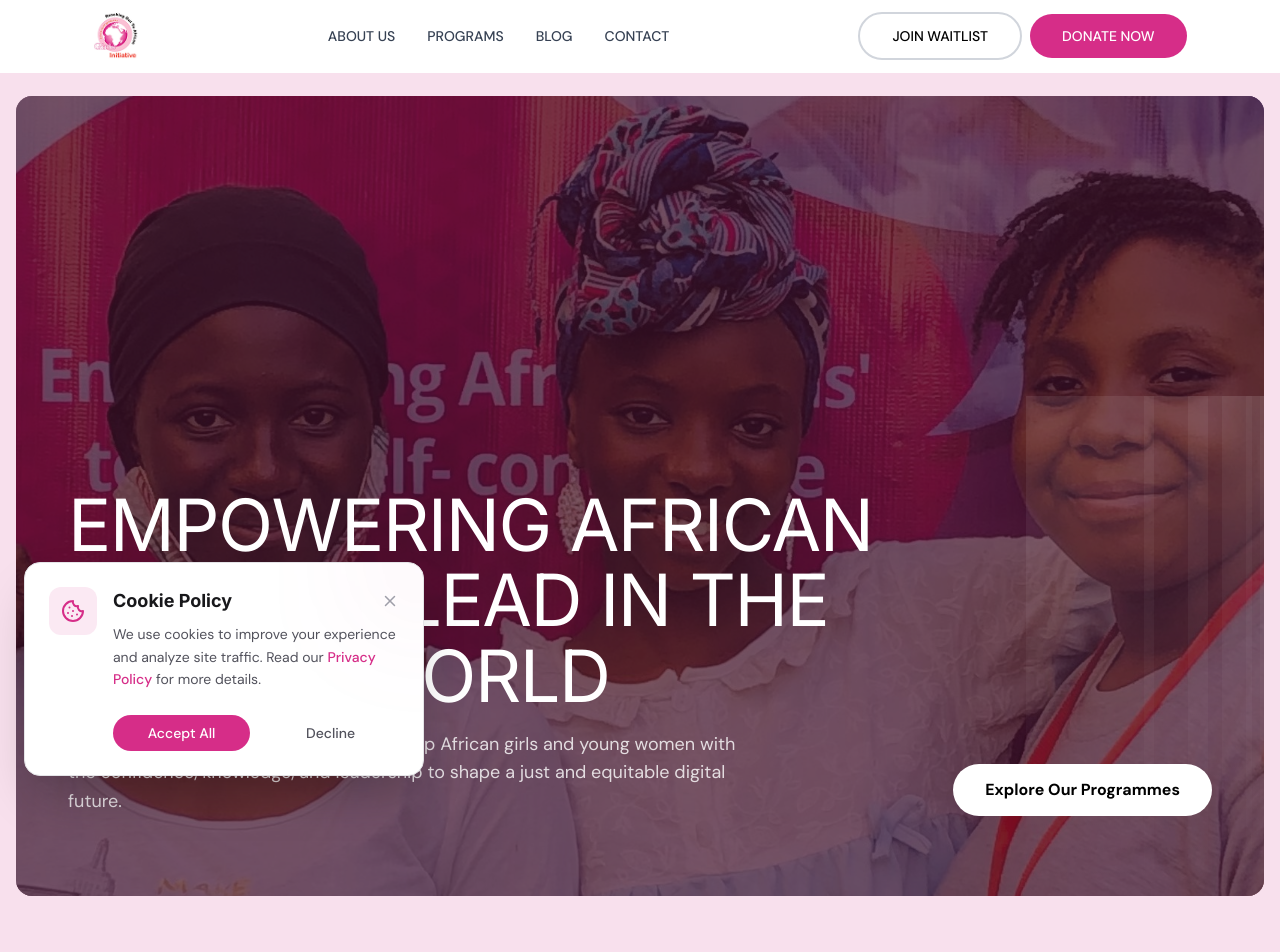
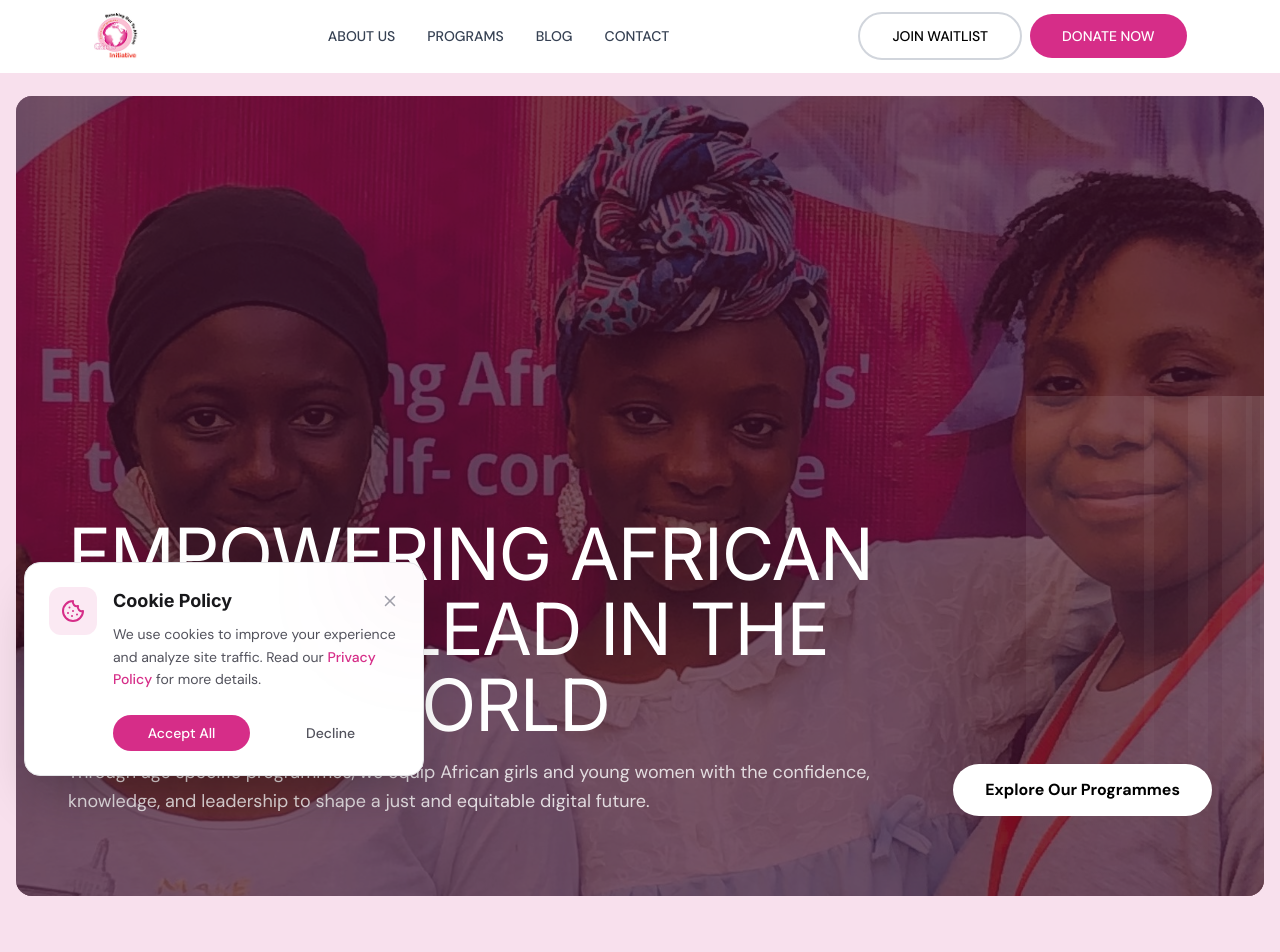
Before and after one commit to Rotagif-Devs/Rotagi-website, a Next.js app: page /about in a window 1280 px wide. Shown: the top 952 px of the page. Built offline with nearby package versions, Linux system fonts and the light colour scheme; a web font is replaced by a local one.

Commit message:
UI-alignment

```diff
--- a/components/About/Empower.tsx
+++ b/components/About/Empower.tsx
@@ -40,9 +40,9 @@ const Empower = () => {
                   initial={{ opacity: 0, y: 20 }}
                   animate={{ opacity: 1, y: 0 }}
                   transition={{ duration: 0.8, delay: 0.2, ease: "easeOut" }}
-                  className="text-white/80 max-w-2xl  font-dm-sans font-normal text-base md:text-lg leading-[160%] m-0"
+                  className="text-white/80 max-w-4xl  font-dm-sans font-normal text-base md:text-lg leading-[160%] m-0"
                 >
-                 Through age specific programmes, we equip African girls and young women with the confidence, knowledge, and leadership to shape a just and equitable digital future.
+                Through age specific programmes, we equip African girls and young women with the confidence, knowledge, and leadership to shape a just and equitable digital future.
                 </motion.p>
 
                 <motion.div
--- a/components/landingpage/Hero.tsx
+++ b/components/landingpage/Hero.tsx
@@ -17,7 +17,7 @@ export default function Hero() {
           className="w-full h-full object-cover"
         />
       </div>
-      <div className="absolute inset-0 bg-[#41122B]/80" />
+      <div className="absolute inset-0 bg-[#41122B]/70" />
 
       <div className="relative z-10 flex flex-col justify-end w-full h-full pb-16 md:pb-20 overflow-hidden">
         <div className="mx-auto max-w-11/12 w-full flex flex-col justify-end h-full relative">
--- a/components/landingpage/Partners.tsx
+++ b/components/landingpage/Partners.tsx
@@ -86,7 +86,7 @@ export default function Partners() {
                     alt={partner.name}
                     width={150}
                     height={150}
-                    className="object-cover w-full transition-all md:h-32 lg:h-24 rounded-3xl duration-300"
+                    className="object-cover w-full transition-all md:h-32 lg:h-28 rounded-3xl duration-300"
                   />
                 </div>
               </SwiperSlide>
```
